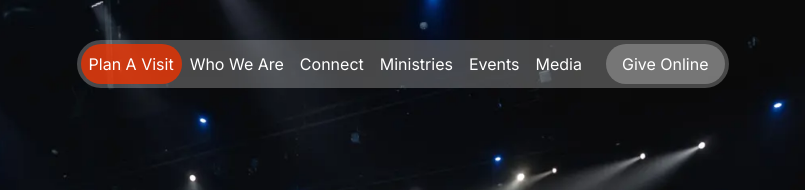
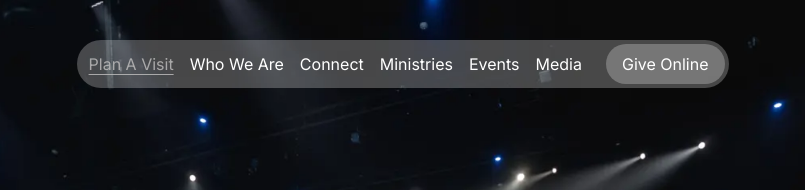
Before and after one commit to kbmp82/triumph, a plain HTML site: page index.html in a window 1280 px wide. Shown: the top 190 px of the page, 277-1082 px from the left. Drawn offline with nearby package versions, Linux system fonts and the light colour scheme.

Commit message:
make nav bar text decoration more subtle

```diff
--- a/base.css
+++ b/base.css
@@ -190,10 +190,15 @@ div#navbar.show ul.navbar-nav {
     z-index: -1;
   }
   /* nav animation effect */
-  .nav-item.active,
-  .nav-item:hover {
-    background-color: #eb3300cc;
-    border-radius: 2rem;
+  .nav-item.active a {
+    color: #c2c1c1cc !important;
+    text-underline-offset: 4px;
+    text-decoration: underline;
+    transition: text-decoration 0.1s ease-in;
+  }
+
+  .nav-item:hover a {
+    color: #c2c1c1cc !important;
     transition: background-color 0.1s ease-in;
   }
 
```
